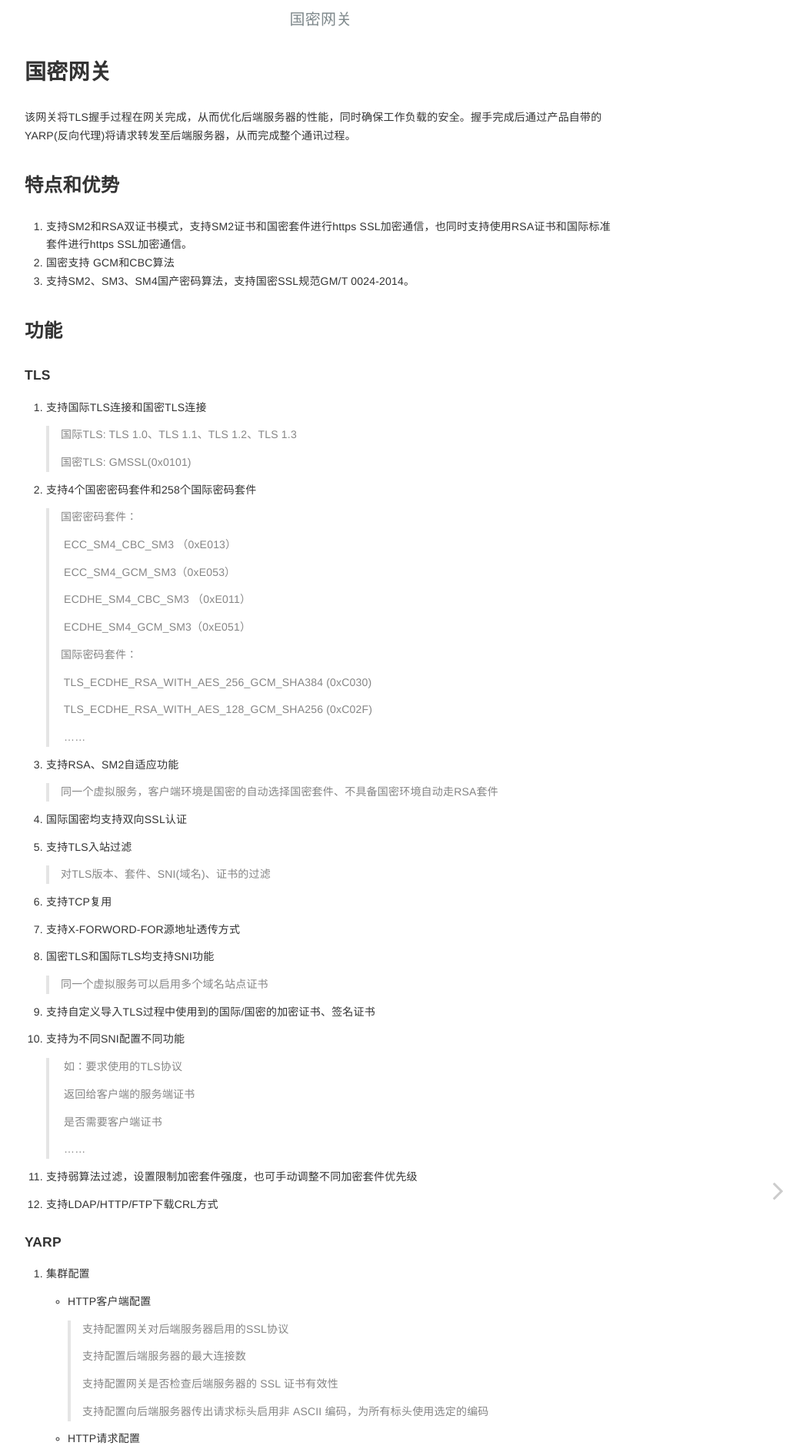
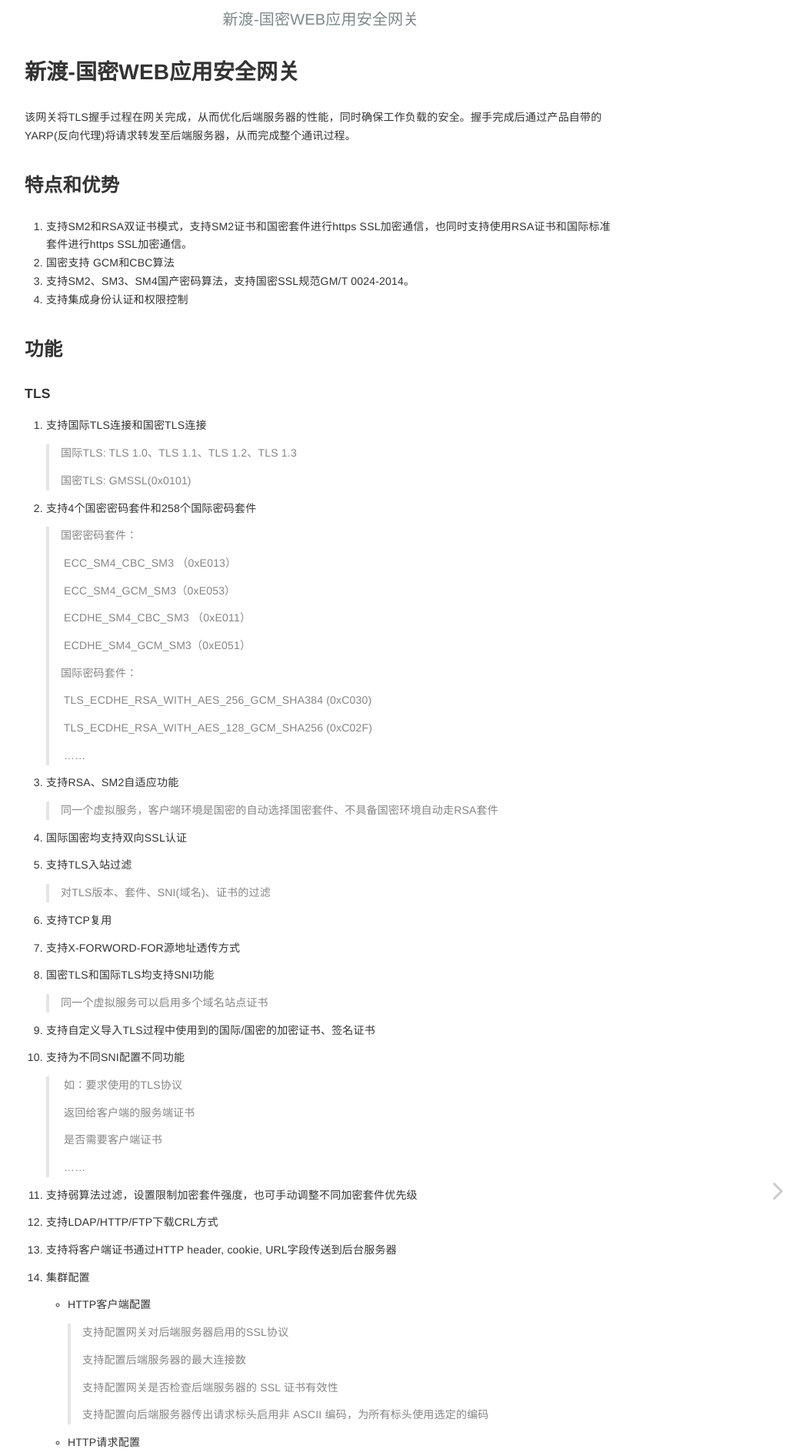
Before and after one commit to herotheo/GMPortalDocs, a Jekyll site: the page built from index.md, in a window 1280 px wide. Shown: the top 1891 px of the page at 77% size, without its empty margins (223-1271 px from the left). Built offline with Jekyll 4.4.1, drawn with Linux system fonts in a browser that asks for light colours.

```diff
--- a/_config.yml
+++ b/_config.yml
@@ -1,7 +1,7 @@
 # Configurations
-title:            国密网关
+title:            新渡-国密WEB应用安全网关
 longtitle:        国密网关
-author:           艾拉科技
+author:           新渡-国密WEB应用安全网关
 email:            herotheo@qq.com
 description: >
   Build Jekyll site with the GitBook style.
--- a/_includes/head.html
+++ b/_includes/head.html
@@ -1,6 +1,5 @@
 <meta charset="UTF-8">
 <meta content="text/html; charset=utf-8" http-equiv="Content-Type">
-
 {%- if page.title -%}
     <title>{{ page.title | escape }} · {{ site.title | escape }}</title>
 {%- else -%}
--- a/index.md
+++ b/index.md
@@ -9,6 +9,7 @@
 1. 支持SM2和RSA双证书模式，支持SM2证书和国密套件进行https SSL加密通信，也同时支持使用RSA证书和国际标准套件进行https SSL加密通信。
 2. 国密支持 GCM和CBC算法
 3. 支持SM2、SM3、SM4国产密码算法，支持国密SSL规范GM/T 0024-2014。
+4. 支持集成身份认证和权限控制
 
 ## 功能
 
@@ -74,7 +75,7 @@
 
 12. 支持LDAP/HTTP/FTP下载CRL方式
 
-#### YARP
+12. 支持将客户端证书通过HTTP header, cookie, URL字段传送到后台服务器
 
 1. 集群配置
 
```
Also changed, not shown: 1 other file.
